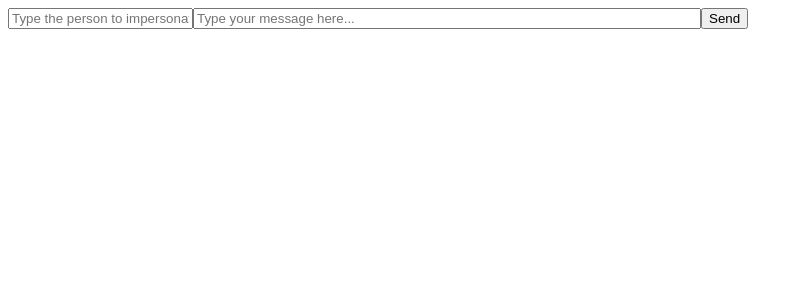
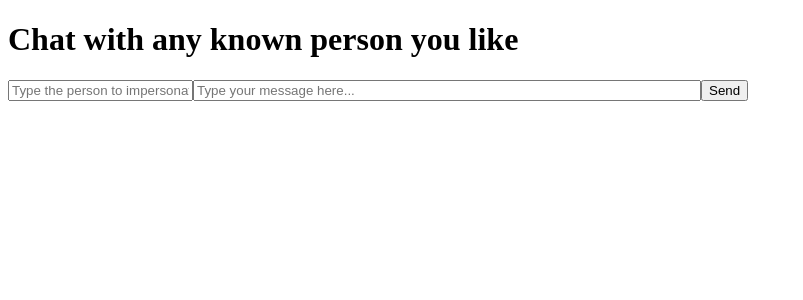
Before and after one commit to cluebbe/ai-impersonator-angular, an Angular app: page / in a window 1280 px wide. Shown: the top 300 px of the page, without its empty margins (0-803 px from the left). Built offline with nearby package versions, Linux system fonts and the light colour scheme.

Commit message:
Added heading

```diff
--- a/src/app/app.component.html
+++ b/src/app/app.component.html
@@ -2,7 +2,7 @@
   <div>
 
     <div>
-
+      <h1>Chat with any known person you like</h1>
       <div>
         <input
         type="text"
```
